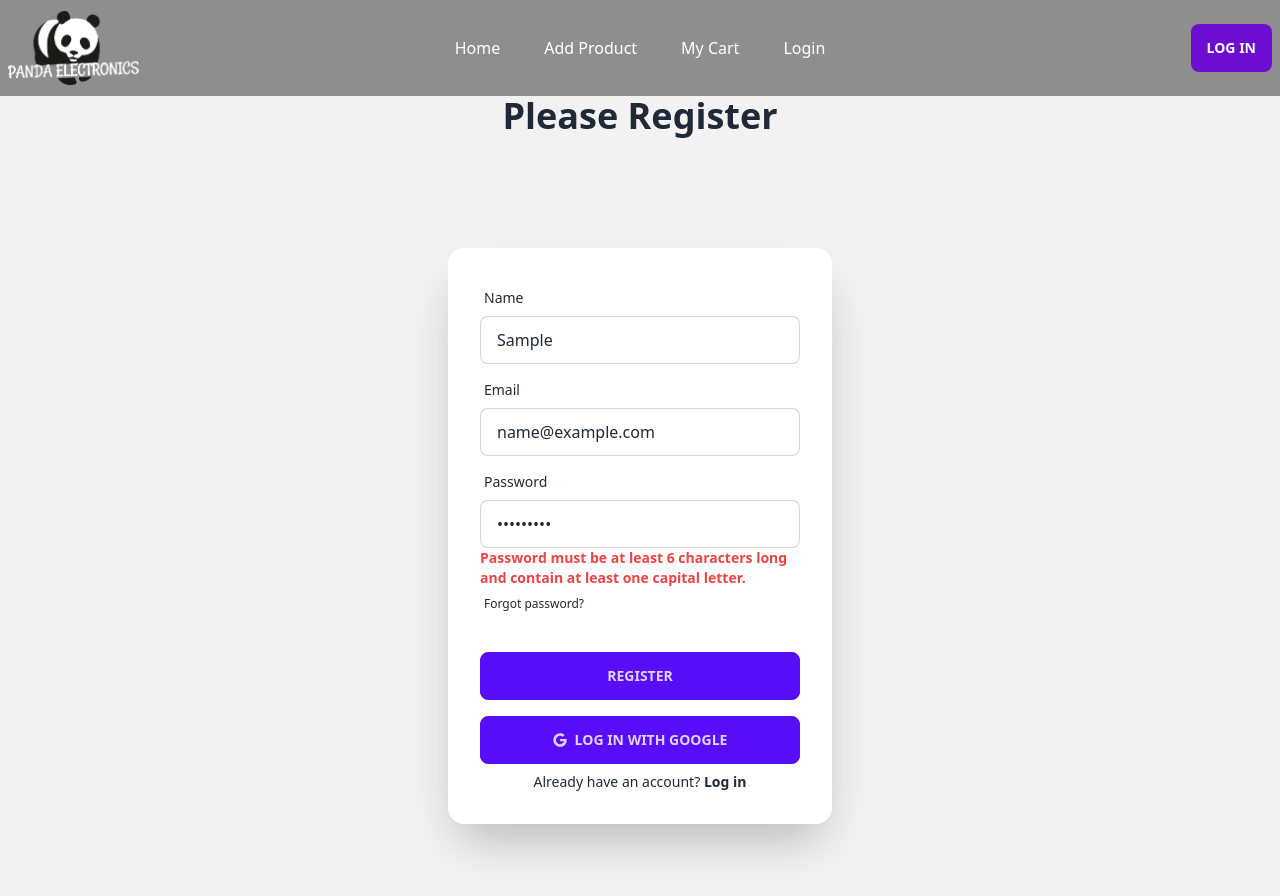
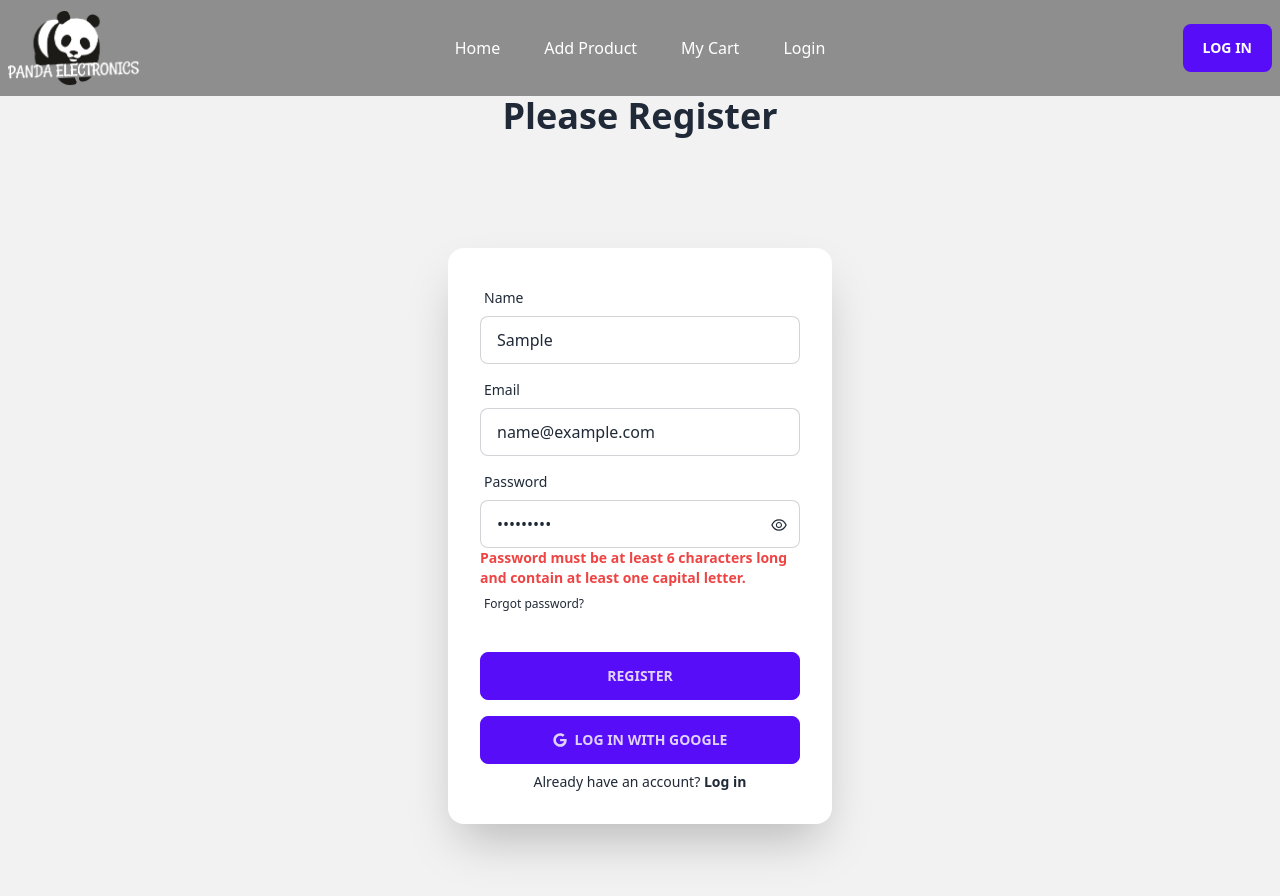
Before and after one commit to junayet4o12/panda-electronics, a React (Vite) app: page /register in a window 1280 px wide. Both pictures are taken after typing "Sample", "name@example.com", "Sample123" into the empty fields and a click on the button "REGISTER". Shown: the top 896 px of the page. Built offline with nearby package versions, Linux system fonts and the light colour scheme; no server answers.

Commit message:
loggedin user's name and img have shown in navbar

```diff
--- a/src/Components/LogIn.jsx
+++ b/src/Components/LogIn.jsx
@@ -5,12 +5,19 @@ import { Link, useLocation, useNavigate } from "react-router-dom";
 import Swal from "sweetalert2";
 import { AuthContext } from "./Firebase.jsx/AuthProviders";
 import { FaGoogle } from 'react-icons/fa';
+import { AiOutlineEye, AiOutlineEyeInvisible } from 'react-icons/ai';
 const LogIn = () => {
     const [doneerror, setdoneerror] = useState('')
+    const [showpass, setshowpass] = useState(true);
+    const [passvalue, setpassvalue] = useState(null)
     const { loginuser, googlelogin } = useContext(AuthContext);
     const navigate = useNavigate()
     const location = useLocation()
 
+    const handlepassvalue = (e) => {
+        e.preventDefault()
+        setpassvalue(e.target.value);
+    }
     const handlesubmit = (e) => {
         e.preventDefault()
         setdoneerror('');
@@ -78,7 +85,10 @@ const LogIn = () => {
                                 <label className="label">
                                     <span className="label-text">Password</span>
                                 </label>
-                                <input type="password" name="password" placeholder="Your password" className="input input-bordered" required />
+                                <div className="w-full relative">
+                                    <input onChange={handlepassvalue} type={showpass ? 'password' : 'text'} name="password" placeholder="Your password" className="input input-bordered w-full" required />
+                                    <p  onClick={() => (setshowpass(!showpass))} className={`absolute top-3 right-0 mr-2 cursor-pointer text-lg  p-1 ${!passvalue && 'hidden'}`}>{showpass ? <AiOutlineEye></AiOutlineEye> : <AiOutlineEyeInvisible></AiOutlineEyeInvisible>}</p>
+                                </div>
                                 <div className="text-sm font-bold">{doneerror}</div>
                                 <label className="label">
                                     <a href="#" className="label-text-alt link link-hover">Forgot password?</a>
@@ -86,7 +96,10 @@ const LogIn = () => {
                             </div>
                             <div className="form-control mt-6">
                                 <button className="btn btn-primary">Login</button>
-                                <p onClick={handlegooglelogin} className="btn btn-primary mt-4"><FaGoogle></FaGoogle>Log in with Google</p>
+
+                                <p onClick={handlegooglelogin} className="btn btn-primary mt-4 "><FaGoogle></FaGoogle>Log in with Google</p>
+
+
                             </div>
                             <div>
                                 <p className="text-sm font-medium">Do not have an account? <Link className="font-bold hover:text-blue-500" to='/register'>Register</Link></p>
--- /dev/null
+++ b/src/Components/PrivateRouts.jsx
@@ -0,0 +1,21 @@
+/* eslint-disable react/prop-types */
+// import React from 'react';
+
+import { useContext } from "react";
+
+import { Navigate, useLocation } from "react-router-dom";
+import { AuthContext } from "./Firebase.jsx/AuthProviders";
+
+const PrivateRouts = ({ children}) => {
+    const { user, loading  } = useContext(AuthContext);
+    const location = useLocation()
+    if(loading){
+        return <div className="h-[70vh] flex justify-center items-center"><span className="loading loading-infinity loading-lg text-orange-600"></span></div>
+    }
+    if (user) {
+        return children;
+    }
+    return <Navigate state={location.pathname} to='/login'></Navigate>
+};
+
+export default PrivateRouts;
--- a/src/Components/Register.jsx
+++ b/src/Components/Register.jsx
@@ -6,11 +6,18 @@ import Swal from "sweetalert2";
 import { useContext, useState } from "react";
 import { AuthContext } from "./Firebase.jsx/AuthProviders";
 import { FaGoogle } from 'react-icons/fa';
+import { AiOutlineEye, AiOutlineEyeInvisible } from 'react-icons/ai';
 const Register = () => {
     const [doneerror, setdoneerror] = useState('')
+    const [showpass, setshowpass] = useState(true);
+    const [passvalue, setpassvalue] = useState(null)
     const { createuser, googlelogin } = useContext(AuthContext);
     const navigate = useNavigate()
 
+    const handlepassvalue = (e) => {
+        e.preventDefault()
+        setpassvalue(e.target.value);
+    }
     const handlesubmit = (e) => {
         e.preventDefault()
         setdoneerror('');
@@ -93,7 +100,10 @@ const Register = () => {
                                 <label className="label">
                                     <span className="label-text">Password</span>
                                 </label>
-                                <input type="password" name="password" placeholder="Your password" className="input input-bordered" required />
+                                <div className="w-full relative">
+                                    <input onChange={handlepassvalue} type={showpass ? 'password' : 'text'} name="password" placeholder="Your password" className="input input-bordered w-full" required />
+                                    <p  onClick={() => (setshowpass(!showpass))} className={`absolute top-3 right-0 mr-2 cursor-pointer text-lg  p-1 ${!passvalue && 'hidden' }`}>{showpass ? <AiOutlineEye></AiOutlineEye> : <AiOutlineEyeInvisible></AiOutlineEyeInvisible>}</p>
+                                </div>
                                 <div className="text-sm font-bold">{doneerror}</div>
                                 <label className="label">
                                     <a href="#" className="label-text-alt link link-hover">Forgot password?</a>
--- a/src/Components/header/Header.jsx
+++ b/src/Components/header/Header.jsx
@@ -1,9 +1,15 @@
 // import React from 'react';
 
-import { NavLink } from "react-router-dom";
+import { Link, NavLink } from "react-router-dom";
 import './Header.css'
 import logo from '../../assets/pandalogo.com.png'
+import { AuthContext } from "../Firebase.jsx/AuthProviders";
+import { useContext } from "react";
+import userimg from '../../assets/pandalogo.com.png'
 const Header = () => {
+    const { user, logout } = useContext(AuthContext);
+
+
     const navli = <>
         <li ><NavLink className='p-1.5 hover:underline' to='/'>Home</NavLink></li>
         <hr />
@@ -16,8 +22,8 @@ const Header = () => {
     </>
     return (
 
-            <div className="relative">
-                <div className="">
+        <div className="relative">
+            <div className="">
                 <div className="navbar  text-white absolute bg-[#00000069]">
                     <div className="navbar-start ">
                         <div className="dropdown">
@@ -38,11 +44,29 @@ const Header = () => {
                         </ul>
                     </div>
                     <div className="navbar-end">
-                        <a className="btn text-white border-none font-bold bg-[#6c0ed2] hover:bg-[#4f1091] ">Log In</a>
+
+                        <div className="flex gap-1 justify-center items-center">
+                            {
+                                user ? <>
+                                    <div className='mr-5  flex flex-col justify-center items-center'>
+                                        <div className='w-10 h-10 rounded-full bg-white overflow-hidden'>
+                                            <img className="w-full h-full" src={user.photoURL ? user.photoURL : userimg} alt="" />
+                                         </div>
+                                        <p className='text-white font-bold font-sm'>{user?.displayName?.split(' ')[0] || 'Undefined'}</p>
+                                    </div>
+                                    <button onClick={() => logout()} className="btn btn-primary text-white font-bold border-none px-5">log out</button>
+
+                                </> : <Link to='/login'>
+                                    <button className="btn btn-primary text-white font-bold border-none px-5">log in</button>
+                                </Link>
+
+                            }
+                        </div>
+
                     </div>
                 </div>
-                </div>
             </div>
+        </div>
 
     );
 };
--- a/src/MyRouts.jsx
+++ b/src/MyRouts.jsx
@@ -9,6 +9,7 @@ import AddProducts from "./Components/AddProducts";
 import ProductDetails from "./Components/Brand/ProductDetails";
 import LogIn from "./Components/LogIn";
 import Register from "./Components/Register";
+import PrivateRouts from "./Components/PrivateRouts";
 
 const Myrouter = createBrowserRouter([
     {
@@ -31,7 +32,7 @@ const Myrouter = createBrowserRouter([
             },
             {
                 path: '/:brand/:id',
-                element: <ProductDetails></ProductDetails>,
+                element: <PrivateRouts><ProductDetails></ProductDetails></PrivateRouts>,
                 loader: ({ params }) => fetch(`http://localhost:3000/${params.brand}/${params.id}`)
             },
             {
```
